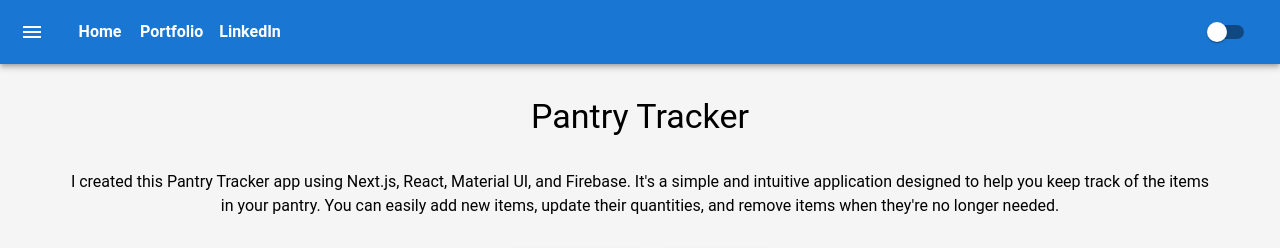
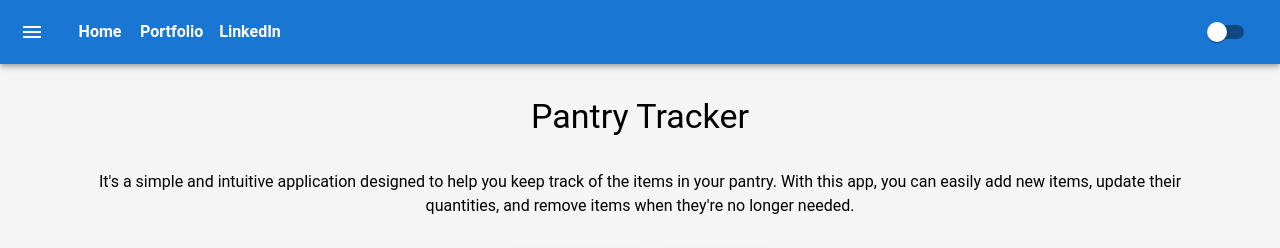
Before and after one commit to huscse/pantry-tracker, a Next.js app: page / in a window 1280 px wide. Shown: the top 248 px of the page. Built offline with nearby package versions, Linux system fonts and the light colour scheme; no server answers; the database is empty.

Commit message:
changes made

```diff
--- a/app/page.js
+++ b/app/page.js
@@ -7,6 +7,7 @@ import { collection, deleteDoc, doc, getDoc, getDocs, query, setDoc } from 'fire
 import Link from 'next/link';
 import { Analytics } from '@vercel/analytics/react';
 import { SpeedInsights } from '@vercel/speed-insights/next';
+
 import { firestore } from "@/firebase";
 
 import { createTheme } from '@mui/material/styles';
@@ -279,11 +280,8 @@ export default function Home() {
               Pantry Tracker
             </Typography>
             <Typography variant="body1" align="center" sx={{ mb: 4 }}>
-              I created this Pantry Tracker app using Next.js, React, Material UI, and Firebase.
-              It's a simple and intuitive application designed to help you keep track of the items in your pantry.
-              You can easily add new items, update their quantities, and remove items when they're no longer
-              needed.
-            </Typography>
+  It&apos;s a simple and intuitive application designed to help you keep track of the items in your pantry. With this app, you can easily add new items, update their quantities, and remove items when they&apos;re no longer needed.
+</Typography>
 
             <Box display="flex" gap={2} sx={{ mb: 4 }}>
               <Button variant="contained" color="primary" onClick={handleOpen}>
```
